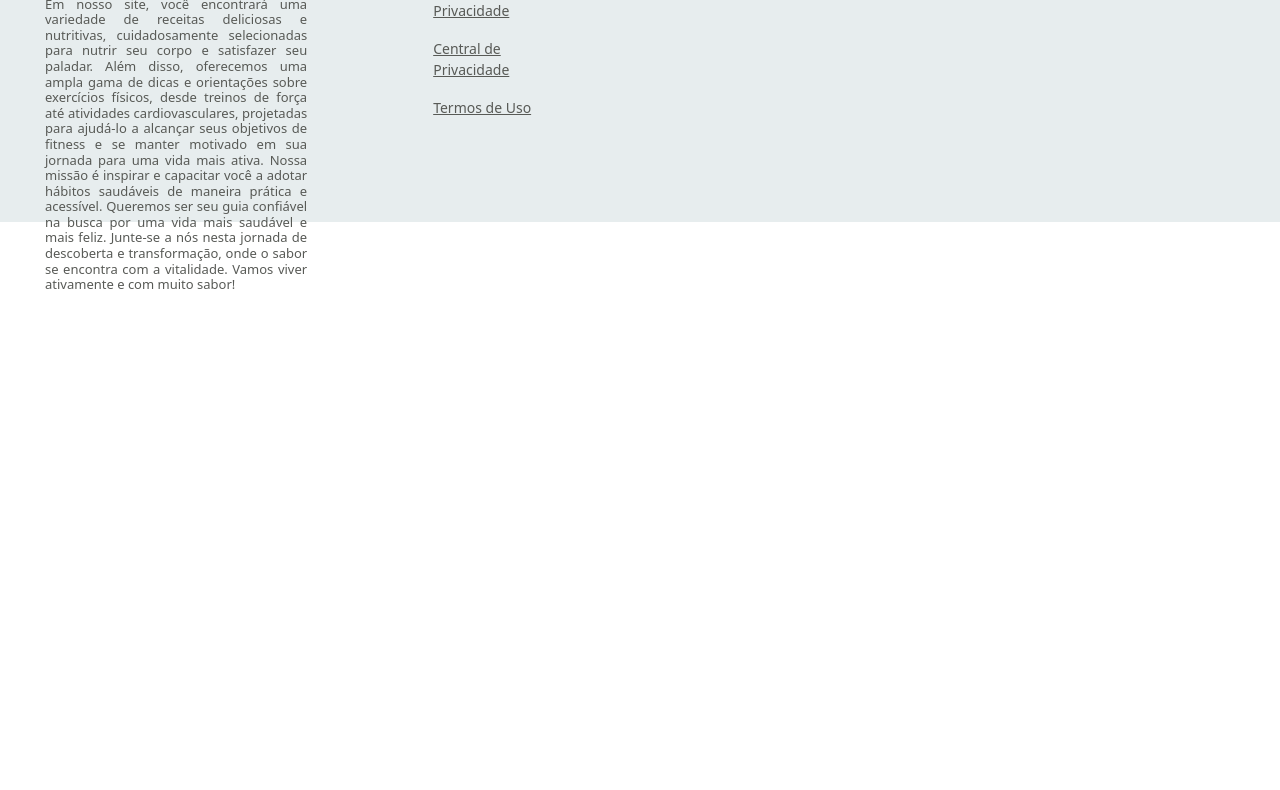
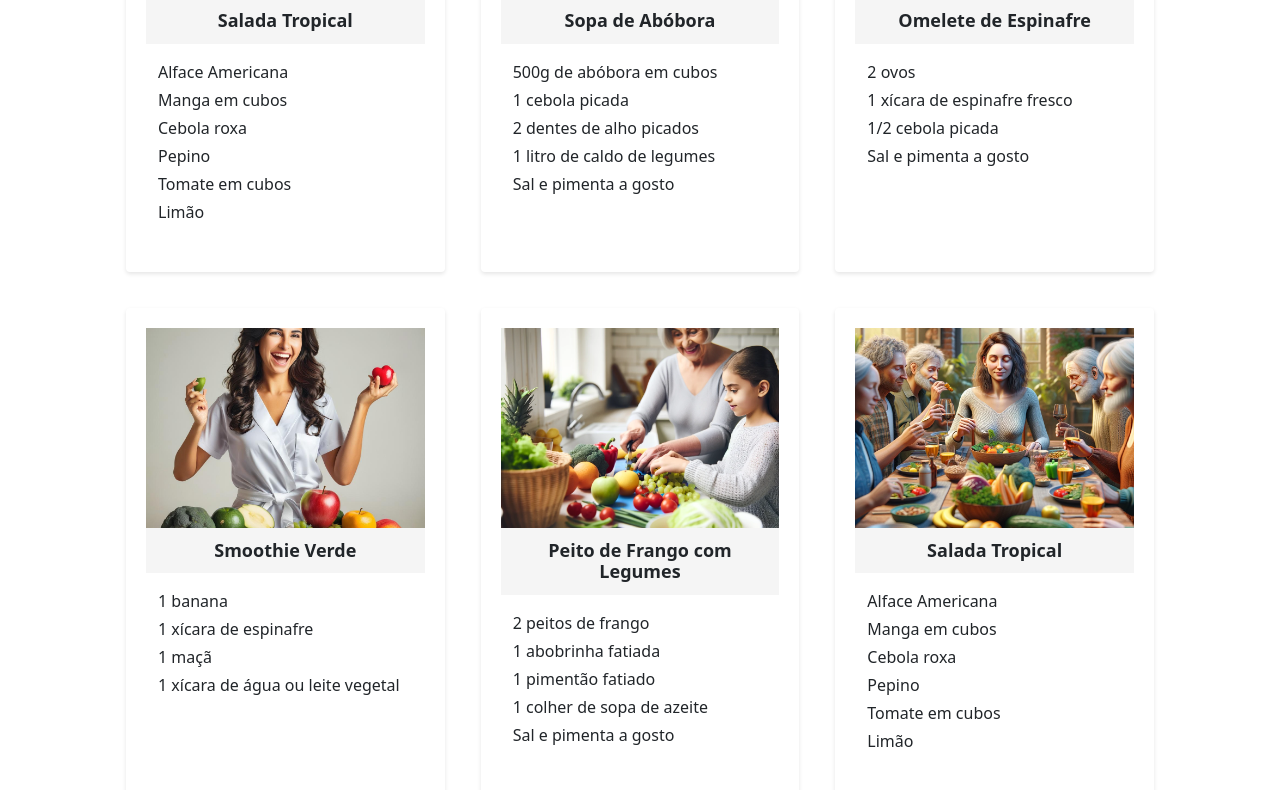
Before and after one commit to ICEI-PUC-Minas-PMV-SI/pmv-si-2024-1-pe3-t2-vida-ativa-sabor, a website: page Src/receitas.html in a window 1280 px wide. Shown: the part 521-1311 px from the top of the page. Before the commit the page ends 822 px from the top, so only its background shows below. Drawn offline with nearby package versions, Linux system fonts and the light colour scheme.

Commit message:
inclusão de mais receitas na biblioteca de receitas

```diff
--- a/Src/receitas.html
+++ b/Src/receitas.html
@@ -8,7 +8,6 @@
         integrity="sha384-KK94CHFLLe+nY2dmCWGMq91rCGa5gtU4mk92HdvYe+M/SXH301p5ILy+dN9+nJOZ" crossorigin="anonymous">
     <link rel="stylesheet" href="style.css">
     <link rel="shortcut icon" href="assets/Icones/V.png" type="image/x-icon">
-    <script src="dbfake.js"></script>
     <style>
         .title{
             margin-top: 70px;
@@ -22,46 +21,35 @@
         }
 
         .recipe-card {
-            width: 351px;
-            height: 495px;
-            cursor: pointer;
             background-color: white;
             border-radius: 4px;
-            border: 1px solid #212121;
-            padding: 18px;
+            box-shadow: 0 2px 4px rgba(0, 0, 0, 0.1);
+            overflow-y: scroll;
+            padding: 20px;
             margin: 10px;
 
         }
 
         .recipe-card img {
             width: 100%;
-            height: 329px;
+            height: 200px;
             object-fit: cover;
         }
 
         .recipe-title {
-            padding: 12px 0px 0px;
+            padding: 12px;
             background-color: #f5f5f5;
-            margin-bottom: 0px;
             font-size: 18px;
             font-weight: bold;
             text-align: center;
         }
 
         .ingredient-list {
-            display: grid;
-            grid-template-columns: repeat(2, 1fr);
-            gap: 4px;
-            max-height: 108px;
             padding: 8px 12px;
             list-style-type: none;
-            overflow-y: hidden;
-            margin-bottom: 0px;
-
         }
 
         .ingredient-item {
-            height: fit-content;
             margin-bottom: 4px;
         }
     </style>
@@ -70,8 +58,8 @@
 <body>
     <nav class="navbar navbar-expand-lg navbar-light">
         <div class="container-nav">
-            <a class="navbar-brand" href="index.html">
-                <img class="logo" src="assets/Logos/Logo.jpg" alt="Logo">
+            <a class="navbar-brand" href="#">
+                <img class="logo" src="assets/Logos/Logo.jpg" alt="Logo" class="logo">
                 Vida Ativa & Sabor
             </a>
 
@@ -80,9 +68,7 @@
                 <img src="assets/Icones/search-i.svg" alt="">
             </div>
 
-        </ul>
-        <ul class="navbar-nav mb-2 mb-lg-0 ml-auto" id="userNav">
-        </ul>
+            <a class="nav-link" href="login.html">Entre/Cadastre-se</a>
 
         </div>
     </nav>
@@ -97,8 +83,72 @@
             </div>
 
 
-            <div  id="lista-produtos">
-
+            <div class="container">
+                <div class="recipe-card">
+                    <img src="assets/NavBar/3.webp" alt="Salada Tropical">
+                    <h2 class="recipe-title">Salada Tropical</h2>
+                    <ul class="ingredient-list">
+                        <li class="ingredient-item">Alface Americana</li>
+                        <li class="ingredient-item">Manga em cubos</li>
+                        <li class="ingredient-item">Cebola roxa</li>
+                        <li class="ingredient-item">Pepino</li>
+                        <li class="ingredient-item">Tomate em cubos</li>
+                        <li class="ingredient-item">Limão</li>
+                </div>
+                <div class="recipe-card">
+                    <img src="assets/NavBar/2.webp" alt="Salada Tropical">
+                    <h2 class="recipe-title">Sopa de Abóbora</h2>
+                    <ul class="ingredient-list">
+                        <li class="ingredient-item">500g de abóbora em cubos</li>
+                        <li class="ingredient-item">1 cebola picada</li>
+                        <li class="ingredient-item">2 dentes de alho picados</li>
+                        <li class="ingredient-item">1 litro de caldo de legumes</li>
+                        <li class="ingredient-item">Sal e pimenta a gosto</li>
+                    </ul>
+                </div>
+                <div class="recipe-card">
+                    <img src="assets/NavBar/10.webp" alt="Salada Tropical">
+                    <h2 class="recipe-title">Omelete de Espinafre</h2>
+                    <ul class="ingredient-list">
+                        <li class="ingredient-item">2 ovos</li>
+                        <li class="ingredient-item">1 xícara de espinafre fresco</li>
+                        <li class="ingredient-item">1/2 cebola picada</li>
+                        <li class="ingredient-item">Sal e pimenta a gosto</li>
+                    </ul>
+                </div>
+                <div class="recipe-card">
+                    <img src="assets/NavBar/7.jpg" alt="Salada Tropical">
+                    <h2 class="recipe-title">Smoothie Verde</h2>
+                    <ul class="ingredient-list">
+                        <li class="ingredient-item">1 banana</li>
+                        <li class="ingredient-item">1 xícara de espinafre</li>
+                        <li class="ingredient-item">1 maçã</li>
+                        <li class="ingredient-item">1 xícara de água ou leite vegetal</li>
+                    </ul>
+                </div>
+                <div class="recipe-card">
+                    <img src="assets/NavBar/9.webp" alt="Salada Tropical">
+                    <h2 class="recipe-title">Peito de Frango com Legumes</h2>
+                    <ul class="ingredient-list">
+                        <li class="ingredient-item">2 peitos de frango</li>
+                        <li class="ingredient-item">1 abobrinha fatiada</li>
+                        <li class="ingredient-item">1 pimentão fatiado</li>
+                        <li class="ingredient-item">1 colher de sopa de azeite</li>
+                        <li class="ingredient-item">Sal e pimenta a gosto</li>
+                    </ul>
+                </div>
+                <div class="recipe-card">
+                    <img src="assets/NavBar/3.webp" alt="Salada Tropical">
+                    <h2 class="recipe-title">Salada Tropical</h2>
+                    <ul class="ingredient-list">
+                        <li class="ingredient-item">Alface Americana</li>
+                        <li class="ingredient-item">Manga em cubos</li>
+                        <li class="ingredient-item">Cebola roxa</li>
+                        <li class="ingredient-item">Pepino</li>
+                        <li class="ingredient-item">Tomate em cubos</li>
+                        <li class="ingredient-item">Limão</li>
+                    </ul>
+                </div>
 
             </div>
 
@@ -137,14 +187,8 @@
 
 </footer>
 
-
-    <script>
-        var prods = '';
-        for (i=0; i < db.dados.lenght; i++) {
-            prods += 'Produto: ${ db.dados[i].título } <br>';
-        }
-        document.getElementById('lista-produtos').innerHTML = prods;
-
-    </script>
+    <script src="https://cdn.jsdelivr.net/npm/@popperjs/core@2.11.6/dist/umd/popper.min.js" integrity="sha384-QFUBQA+1knX9GfQTvSnsI5sViT3wfsih30w4Q6/FZabWM2KjkQFI4wdoQPsmJ9Uj" crossorigin="anonymous"></script>
+    <script src="https://cdn.jsdelivr.net/npm/bootstrap@5.3.0-alpha3/dist/js/bootstrap.min.js" integrity="sha384-MNJu6DvPauZgjB0Gtms3/Co2DmMCAw/i7D41cYpYDd1h81FZfZ9Bj8yzpL3D2s7H" crossorigin="anonymous"></script>
+    <script src="script.js"></script>
 </body>
 </html>
```
Also changed, not shown: 1 other file.
